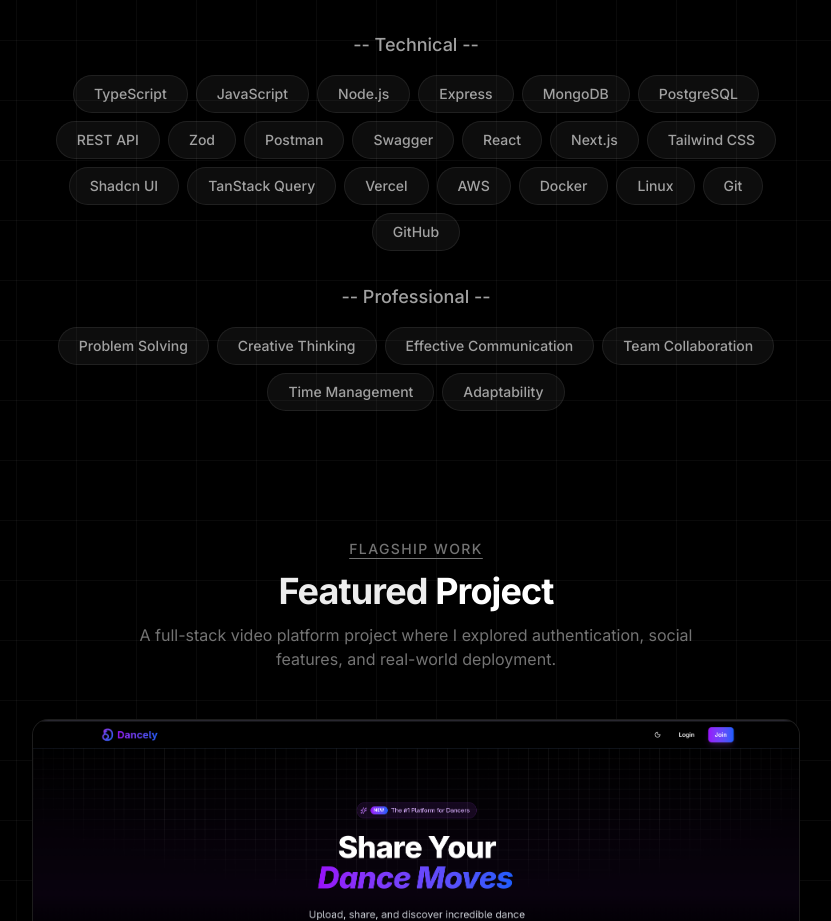
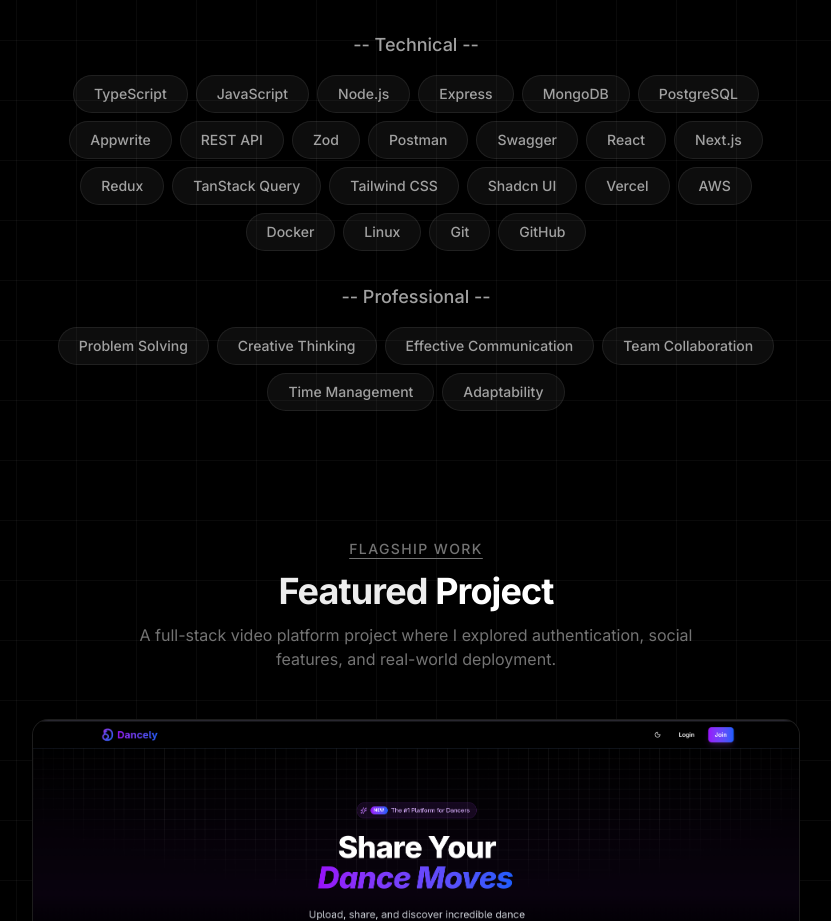
Before and after one commit to sourav6563/sourav-portfolio, a Next.js app: page / in a window 1280 px wide. Shown: the part 1520-2441 px from the top of the page, without its empty margins (224-1055 px from the left). Built offline with nearby package versions, Linux system fonts and the light colour scheme; no server answers.

Commit message:
feat: Update portfolio assets and add Appwrite, Redux, and TanStack Query to skills.

```diff
--- a/src/components/skills.tsx
+++ b/src/components/skills.tsx
@@ -10,15 +10,17 @@ const skillCategories = [
       "Express",
       "MongoDB",
       "PostgreSQL",
+      "Appwrite",
       "REST API",
       "Zod",
       "Postman",
       "Swagger",
       "React",
       "Next.js",
+      "Redux",
+      "TanStack Query",
       "Tailwind CSS",
       "Shadcn UI",
-      "TanStack Query",
       "Vercel",
       "AWS",
       "Docker",
```
Also changed, not shown: public/profile.png, 1 other file (tests, documents, lock files or other folders).
